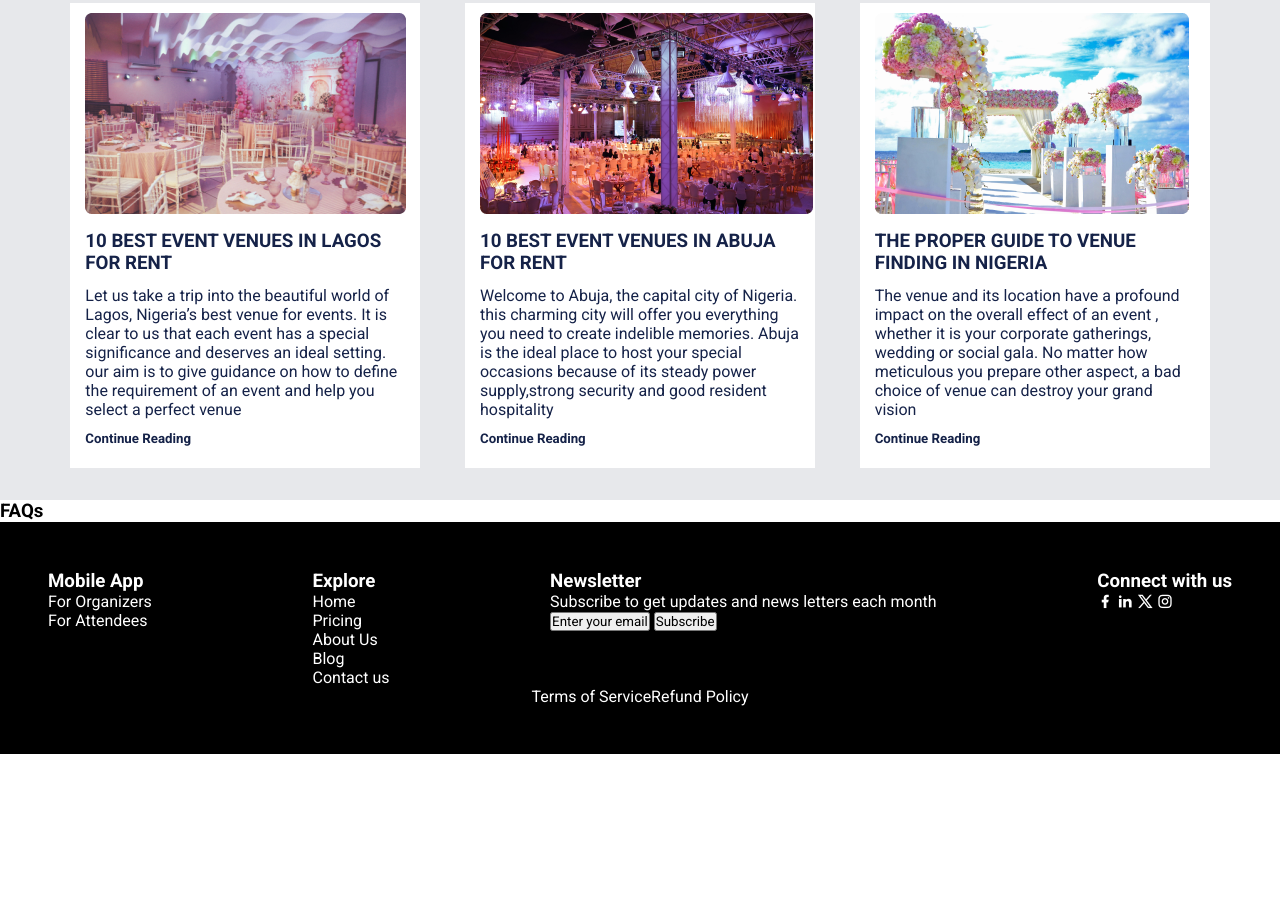
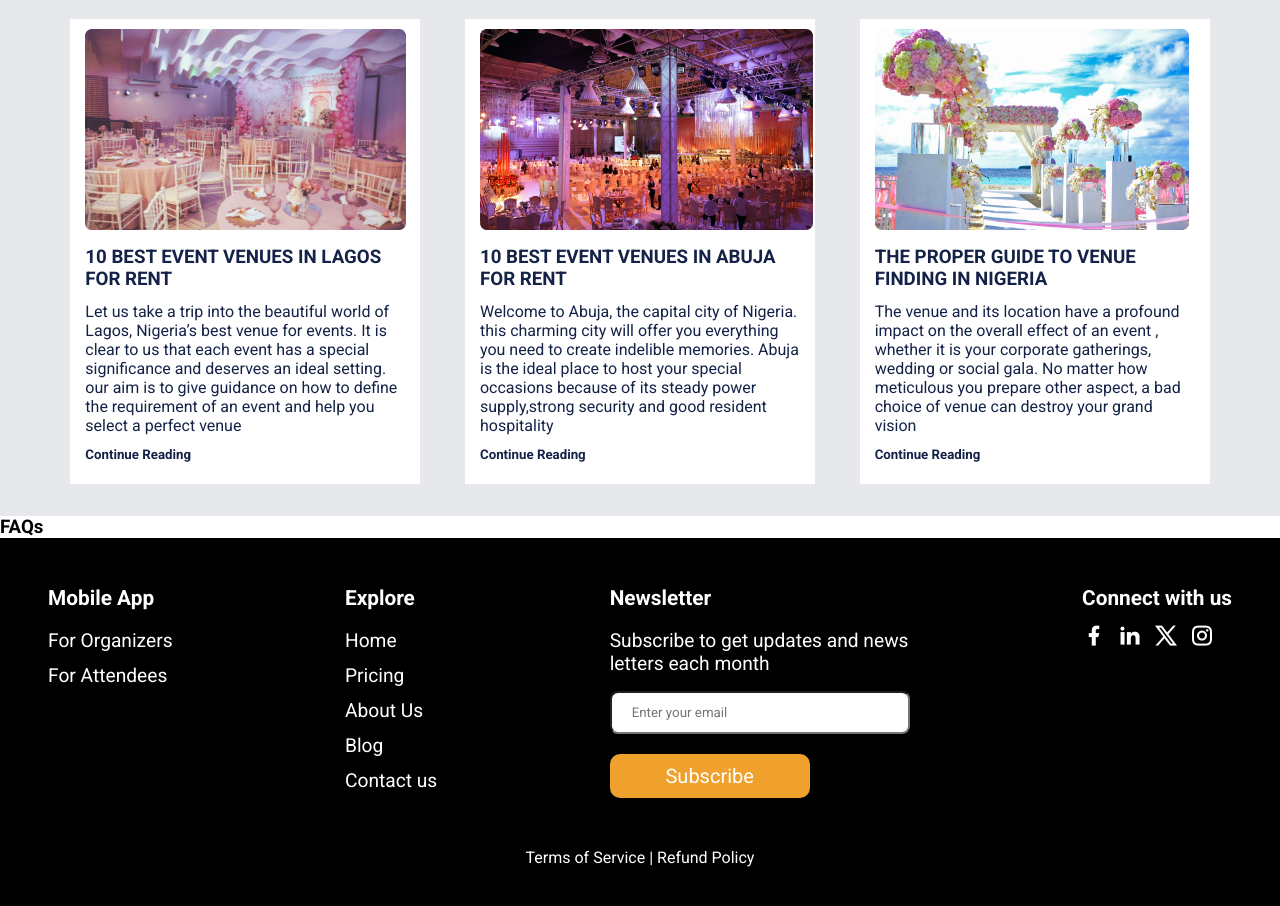
Before and after one commit to favy-codez/Hallfinder, a plain HTML site: page index.html in a window 1280 px wide. Shown: the part 2601-3507 px from the top of the page. Before the commit the page ends 3355 px from the top, so only its background shows below. Drawn offline with nearby package versions, Linux system fonts and the light colour scheme.

Commit message:
added styling

```diff
--- a/index.html
+++ b/index.html
@@ -3,6 +3,8 @@
 <head>
     <meta charset="UTF-8">
     <meta name="viewport" content="width=device-width, initial-scale=1.0">
+    <!-- FAVICON -->
+    <link rel="shortcut icon" href="./Images/LOGO HALLFINDER 1.png" type="image/x-icon">
     <title>HALLFINDER</title>
     <!-- FONTS -->
     <link rel="preconnect" href="https://fonts.googleapis.com">
@@ -194,9 +196,9 @@
                 </div>
                 <div class="part1">
                     <h3>Newsletter</h3>
-                    <p>Subscribe to get updates and news letters each month</p>
-                    <button>Enter your email</button>
-                    <button>Subscribe</button>
+                    <p id="sub">Subscribe to get updates and news letters each month</p>
+                    <input type="text" name="" id="" placeholder="Enter your email">
+                    <button class="add2">Subscribe</button>
                 </div>
                 <div class="part1">
                     <h3>Connect with us</h3>
@@ -209,8 +211,7 @@
                 </div>
             </div>
         <div class="partb">
-            <p>Terms of Service</p>
-            <p>Refund Policy</p>
+            <p>Terms of Service | Refund Policy</p>
         </div>
     </footer>
     <script src="./script.js"></script>
--- a/style.css
+++ b/style.css
@@ -195,6 +195,7 @@
     color: #152248;
     text-align: center;
     width: 600px;
+    margin: 2rem 0 0 0;
 }
 
 .ready-section button{
@@ -212,7 +213,7 @@
 .blog-section h2{
     text-align: center;
     font-size: 3rem;
-    margin: 3rem 0 3rem 0;
+    margin: 3rem 0 2rem 0;
     color: #152248;
 }
 
@@ -251,14 +252,63 @@ footer{
 footer .parta{
     display: flex;
     justify-content: space-between;
+    font-size: 1.2rem;
+}
+
+.parta h3{
+    font-size: 1.3rem;
+    margin: 0 0 13px 0;
 }
 
 .partb{
-    display: flex;
-    justify-content: center;
-    align-items: center;
+    text-align: center;
+    margin: 30px 0 0 0;
 }
 
+#sub{
+    width: 300px;
+    margin: 0 0 10px 0;
+}
+
+input[type=text] {
+    width: 100%;
+    padding: 12px 20px;
+    box-sizing: border-box;
+    border-radius: 8px;
+}
+
+.part1 p{
+    padding: 6px 0;
+}
+
+
 .socialmediaicons{
+    display: flex;
+    gap: 12px;
     color: #fff;
+    font-size: 1.5rem;
 }
+
+.add1{
+    width: 200px;
+    padding: 10px ;
+    display: block;
+    margin: 20px auto;
+    background-color: #fff;
+    color: #000;
+    border: none;
+    border-radius: 10px;
+    font-size: 20px;
+}
+
+.add2{
+    width: 200px;
+    padding: 10px;
+    display: block;
+    margin: 20px 0;
+    background-color: #F0A02C;
+    color: #fff;
+    border: none;
+    border-radius: 10px;
+    font-size: 20px;
+}
```
